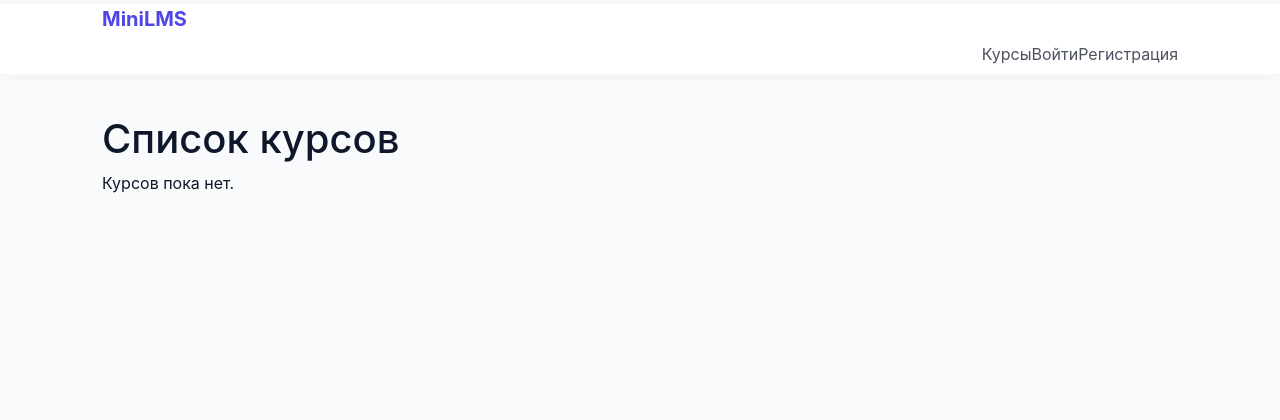
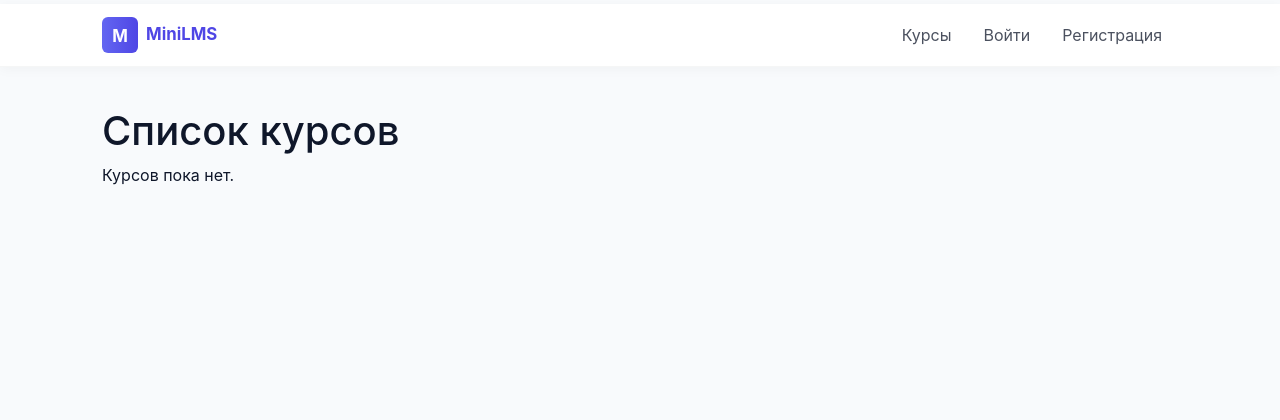
Before and after one commit to esenkanovab-pixel/WebProgrammingSalimAbdurakhim, a Django app: page / in a window 1280 px wide. Shown: the top 420 px of the page. Run offline with Django 4.2, Linux system fonts and the light colour scheme; data that the repository does not hold is empty.

Commit message:
UI: header upgrade  add logo, improve navbar markup and styles

```diff
--- a/lms/templates/base.html
+++ b/lms/templates/base.html
@@ -10,10 +10,11 @@
     <link rel="stylesheet" href="{% static 'css/site.css' %}">
 </head>
 <body>
-<nav class="site-navbar navbar-expand-lg mb-4">
+<nav class="navbar navbar-expand-lg navbar-light site-navbar mb-4">
     <div class="container">
         <a class="navbar-brand d-flex align-items-center" href="{% url 'course_list' %}">
-            <span class="fs-5">MiniLMS</span>
+            <img src="{% static 'images/logo.svg' %}" alt="MiniLMS logo" class="site-logo me-2">
+            <span class="brand-text">MiniLMS</span>
         </a>
         <button class="navbar-toggler" type="button" data-bs-toggle="collapse" data-bs-target="#navbarNav"
                 aria-controls="#navbarNav" aria-expanded="false" aria-label="Toggle navigation">
--- a/static/css/site.css
+++ b/static/css/site.css
@@ -38,10 +38,16 @@ body {
   background: var(--surface);
   box-shadow: 0 2px 12px rgba(11, 15, 34, 0.04);
   border-bottom: 1px solid rgba(17,24,39,0.04);
+  padding: .5rem 0;
 }
-.site-navbar .navbar-brand { font-weight: 700; color: var(--primary-600); }
-.site-navbar .nav-link { color: rgba(15,23,42,0.75); }
-.site-navbar .nav-link:hover { color: rgba(15,23,42,0.95); }
+.site-navbar .container { display:flex; align-items:center; gap:1rem; }
+.site-navbar .navbar-brand { font-weight: 700; color: var(--primary-600); display:flex; align-items:center; }
+.site-logo { height: 36px; width: auto; display:inline-block; }
+.brand-text { font-weight:700; color:var(--primary-600); font-size:1.05rem; }
+.site-navbar .nav-link { color: rgba(15,23,42,0.75); margin-left:.5rem; margin-right:.5rem; padding:.35rem .5rem; }
+.site-navbar .nav-link:hover { color: rgba(15,23,42,0.95); background: rgba(15,23,42,0.03); border-radius:6px; }
+.navbar-toggler { border: none; }
+.navbar-toggler:focus { outline: none; box-shadow: none; }
 
 /* Cards */
 .card {
```
Also changed, not shown: static/images/logo.svg (added).
